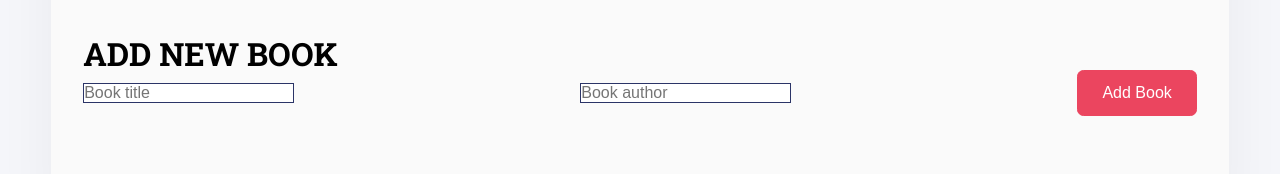
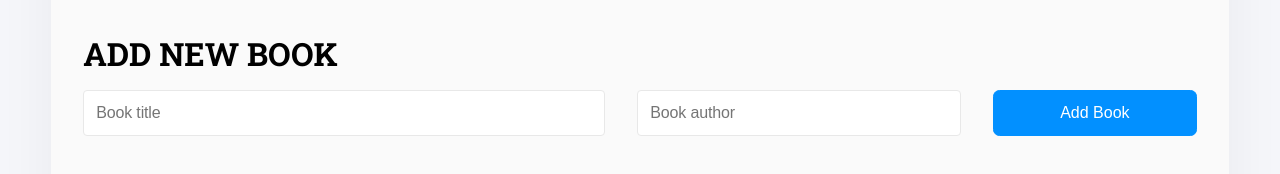
Before and after one commit to shahadat3669/react-bookstore, a React (Create React App) app: page / in a window 1280 px wide. Shown: the part 216-390 px from the top of the page. Built offline with nearby package versions, Linux system fonts and the light colour scheme; no server answers.

Commit message:
Update AddBook ui

```diff
--- a/src/components/books/AddBook.jsx
+++ b/src/components/books/AddBook.jsx
@@ -32,36 +32,30 @@ const AddBook = () => {
         className={styles['add-book__form']}
         onSubmit={handleSubmit}
       >
-        <div className={styles['add-book__input-group']}>
         <input
           type="text"
-            className={styles['add-book__input']}
+          className={styles['add-book__input-title']}
           name="title"
           placeholder="Book title"
           value={title}
           onChange={(e) => setTitle(e.target.value)}
           required
         />
-        </div>
-        <div className={styles['add-book__input-group']}>
         <input
           type="text"
-            className={styles['add-book__input']}
+          className={styles['add-book__input-author']}
           name="author"
           placeholder="Book author"
           value={author}
           onChange={(e) => setAuthor(e.target.value)}
           required
         />
-        </div>
-        <div className={styles['add-book__input-group']}>
         <button
           type="submit"
           className={styles['add-book__btn']}
         >
           Add Book
         </button>
-        </div>
       </form>
     </div>
   );
--- a/src/components/books/AddBook.module.scss
+++ b/src/components/books/AddBook.module.scss
@@ -6,32 +6,54 @@
   }
 
   &__form {
+    margin-top: 20px;
     display: flex;
-    justify-content: space-between;
-    align-items: center;
+    grid-gap: 32px;
+    gap: 32px;
   }
 
-  &__input {
+  &__input-title {
     border: 1px solid #2b3467;
-    width: 100%;
+    width: 50%;
+    padding: 0.75rem;
+    border-radius: 0.25rem;
+    border: 1px solid #e8e8e8;
+    background-color: #fff;
+    font-size: 1rem;
+    letter-spacing: -0.15px;
   }
 
-  &__input:focus-visible {
+  &__input-author {
+    border: 1px solid #2b3467;
+    width: 30%;
+    padding: 0.75rem;
+    border-radius: 0.25rem;
+    border: 1px solid #e8e8e8;
+    background-color: #fff;
+    font-size: 1rem;
+    letter-spacing: -0.15px;
+  }
+
+  &__input-title:focus-visible {
     outline: none;
   }
 
+  &__input-author:focus-visible {
+    outline: none;
+  }
   &__btn {
-    background: #eb455f;
-    border: 1px solid #eb455f;
+    background: #0290ff;
+    border: 1px solid #0290ff;
     color: #fff;
     padding: 0.8rem 1.5rem;
     border-radius: 0.4rem;
     cursor: pointer;
     transition: all 0.5s ease;
+    width: 20%;
   }
 
   &__btn:hover {
     background: #fff;
-    color: #eb455f;
+    color: #0290ff;
   }
 }
```
Lines whose indentation alone changed are shown as unchanged.
